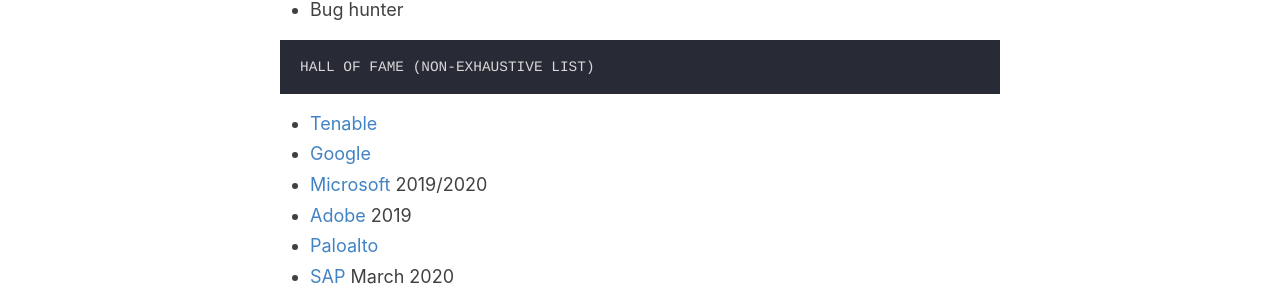
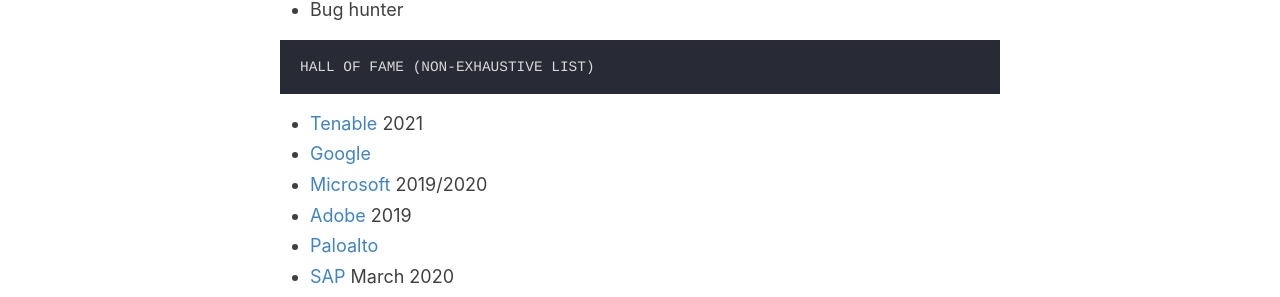
Before and after one commit to rayenmessaoudi/rayenmessaoudi.github.io, a Jekyll site: the page built from _pages/about.md, in a window 1280 px wide. Shown: the part 495-792 px from the top of the page. Built offline with Jekyll 4.4.1, drawn with Linux system fonts in a browser that asks for light colours.

Commit message:
Update about.md

````diff
--- a/_pages/about.md
+++ b/_pages/about.md
@@ -20,7 +20,7 @@ WHOAMI
 ```md
 HALL OF FAME (NON-EXHAUSTIVE LIST)
 ```
-- [Tenable](https://fr.tenable.com/security/report/hall-of-fame)
+- [Tenable](https://fr.tenable.com/security/report/hall-of-fame) 2021
 - [Google](https://bughunter.withgoogle.com/profile/d63fb7a7-045b-492c-bb25-e02324a8c1e4)
 - [Microsoft](https://msrc.microsoft.com/update-guide/en-us/acknowledgement/online) 2019/2020
 - [Adobe](https://helpx.adobe.com/security/acknowledgements.html) 2019
````
